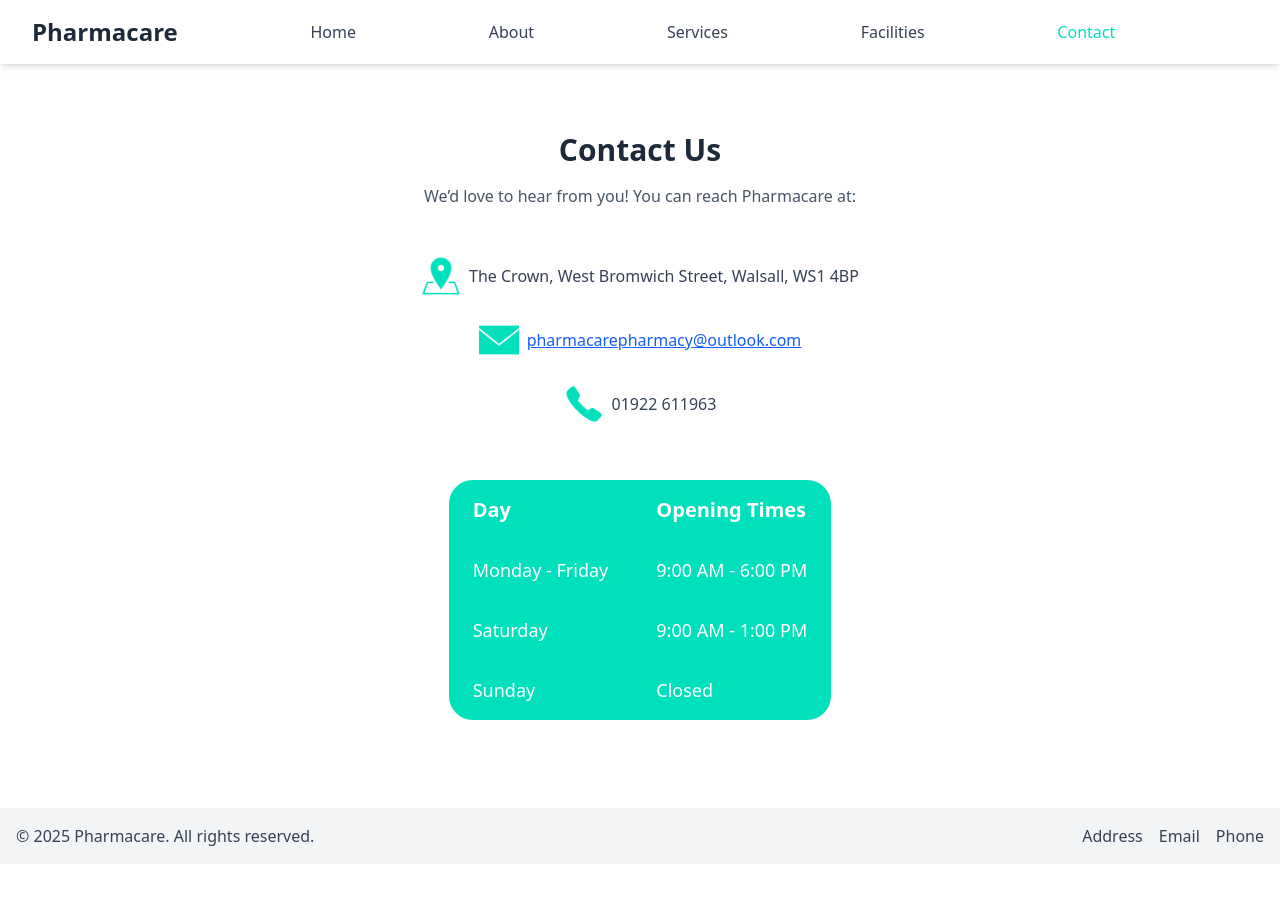
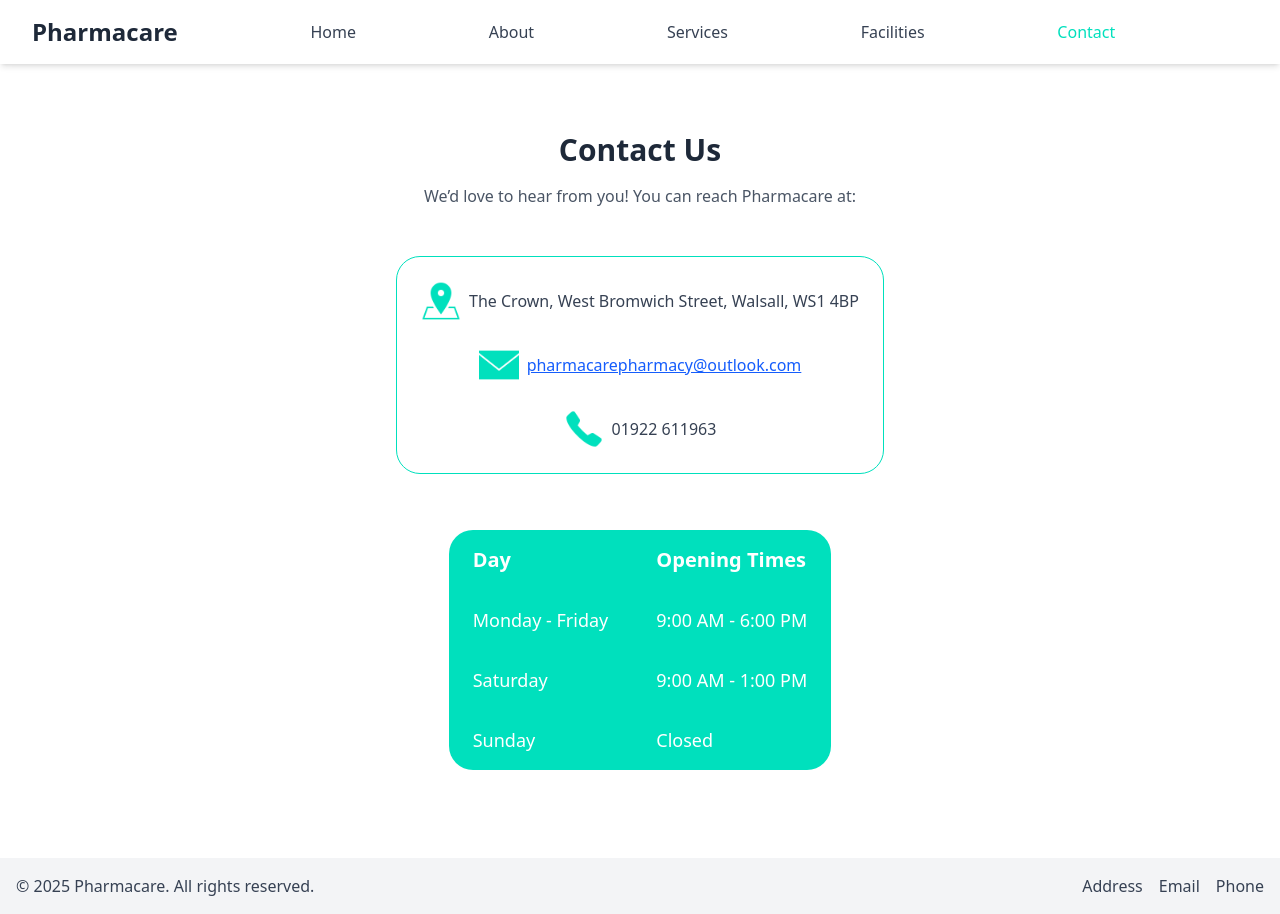
Before and after one commit to arya-lunaris/pharmacare, a React (Vite) app: page /contact in a window 1280 px wide. Before the commit the page ends 864 px from the top, so only its background shows below. Built offline with nearby package versions, Linux system fonts and the light colour scheme.

Commit message:
added border to contact details and updated favicon

```diff
--- a/src/pages/Contact.jsx
+++ b/src/pages/Contact.jsx
@@ -37,12 +37,18 @@ function Contact() {
       >
         We’d love to hear from you! You can reach Pharmacare at:
       </p>
-      <ul className="mb-8 mt-4 text-gray-700 space-y-6 flex flex-col items-center">
+      <div
+        className={`rounded-3xl border border-[#00E0BD] p-6 mb-8 mt-4 transition-all duration-700 ease-out
+          ${loaded ? "opacity-100 translate-y-0" : "opacity-0 translate-y-8"}
+        `}
+        style={{ transitionDelay: `${delays[2]}ms` }}
+      >
+        <ul className="text-gray-700 space-y-6 flex flex-col items-center">
           <li
             className={`transition-all duration-700 ease-out flex items-center space-x-2
               ${loaded ? "opacity-100 translate-y-0" : "opacity-0 translate-y-8"}
             `}
-          style={{ transitionDelay: `${delays[2]}ms` }}
+            style={{ transitionDelay: `${delays[3]}ms` }}
           >
             <img src="/images/address.png" alt="Address icon" className="w-10 h-10" />
             <span>The Crown, West Bromwich Street, Walsall, WS1 4BP</span>
@@ -51,7 +57,7 @@ function Contact() {
             className={`transition-all duration-700 ease-out flex items-center space-x-2
               ${loaded ? "opacity-100 translate-y-0" : "opacity-0 translate-y-8"}
             `}
-          style={{ transitionDelay: `${delays[3]}ms` }}
+            style={{ transitionDelay: `${delays[4]}ms` }}
           >
             <img src="/images/email.png" alt="Email icon" className="w-10 h-10" />
             <a href="mailto:info@pharmacare.com" className="text-blue-600 underline">pharmacarepharmacy@outlook.com</a>
@@ -60,17 +66,18 @@ function Contact() {
             className={`transition-all duration-700 ease-out flex items-center space-x-2
               ${loaded ? "opacity-100 translate-y-0" : "opacity-0 translate-y-8"}
             `}
-          style={{ transitionDelay: `${delays[4]}ms` }}
+            style={{ transitionDelay: `${delays[5]}ms` }}
           >
             <img src="/images/phone.png" alt="Phone icon" className="w-10 h-10" />
             <span>01922 611963</span>
           </li>
         </ul>
+      </div>
       <div
         className={`mb-6 mt-6 transition-all duration-700 ease-out
           ${loaded ? "opacity-100 translate-y-0" : "opacity-0 translate-y-8"}
         `}
-        style={{ transitionDelay: `${delays[5]}ms` }}
+        style={{ transitionDelay: `${delays[6]}ms` }}
       >
         <table className="border-collapse rounded-3xl bg-[#00E0BD] text-white mx-auto w-full max-w-md text-lg">
           <thead>
```
Also changed, not shown: public/images/pharmacare.png. Lines whose indentation alone changed are shown as unchanged.
